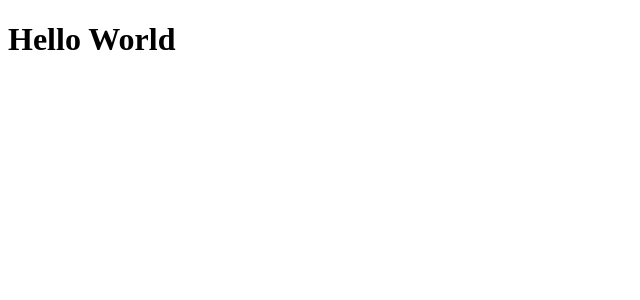
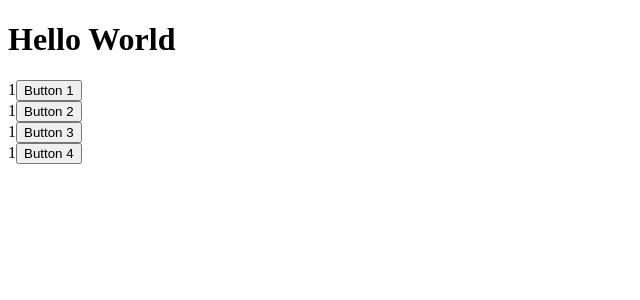
Before and after one commit to MarllonCampos/projeto-nlw-react, a React (Create React App) app: page / in a window 1280 px wide. Shown: the top 300 px of the page, without its empty margins (0-640 px from the left). Built offline with nearby package versions, Linux system fonts and the light colour scheme.

Commit message:
Importando o botão para aprender a importar components

```diff
--- a/src/App.js
+++ b/src/App.js
@@ -1,7 +1,15 @@
+import { Button } from "./Button";
 
 function App() {
   return (
+    <>
     <h1>Hello World</h1>
+      <Button >Button 1</Button>
+      <Button >Button 2</Button>
+      <Button >Button 3</Button>
+      <Button >Button 4</Button>
+
+    </>
   );
 }
 
```
